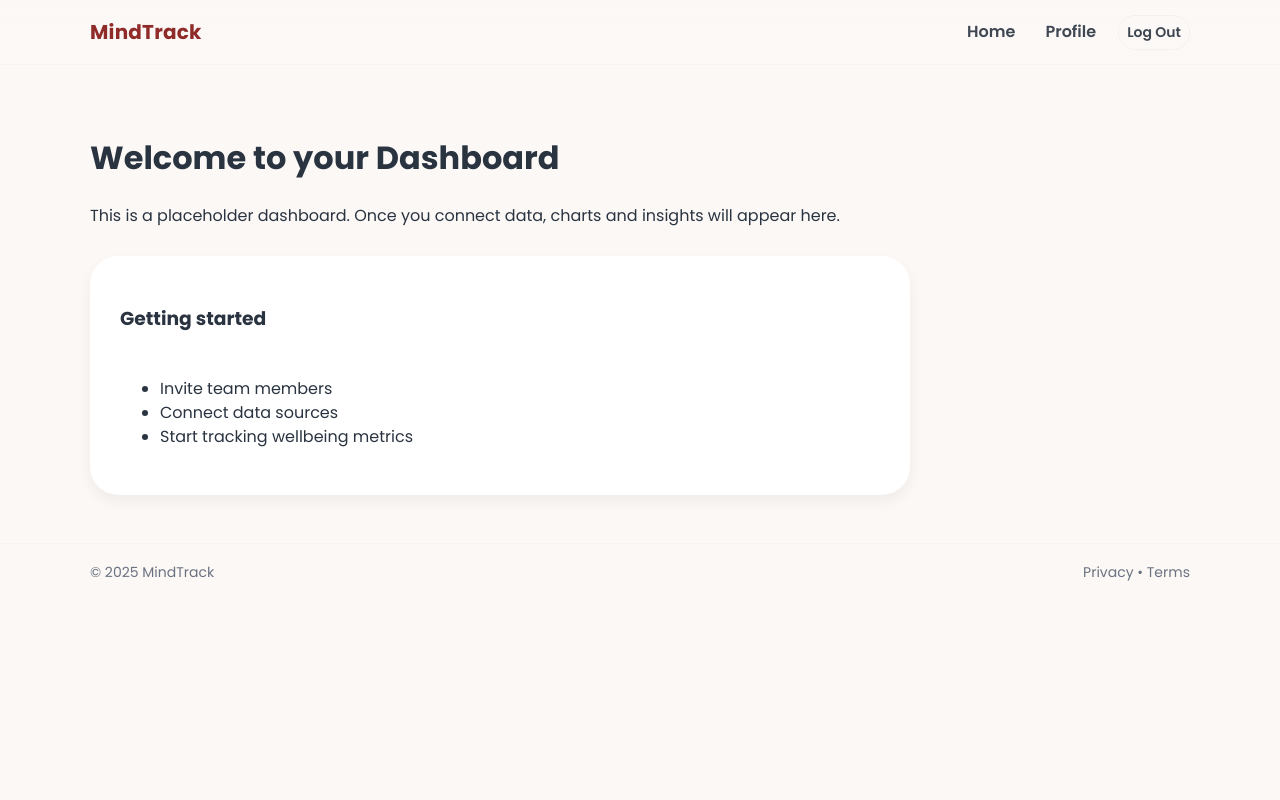
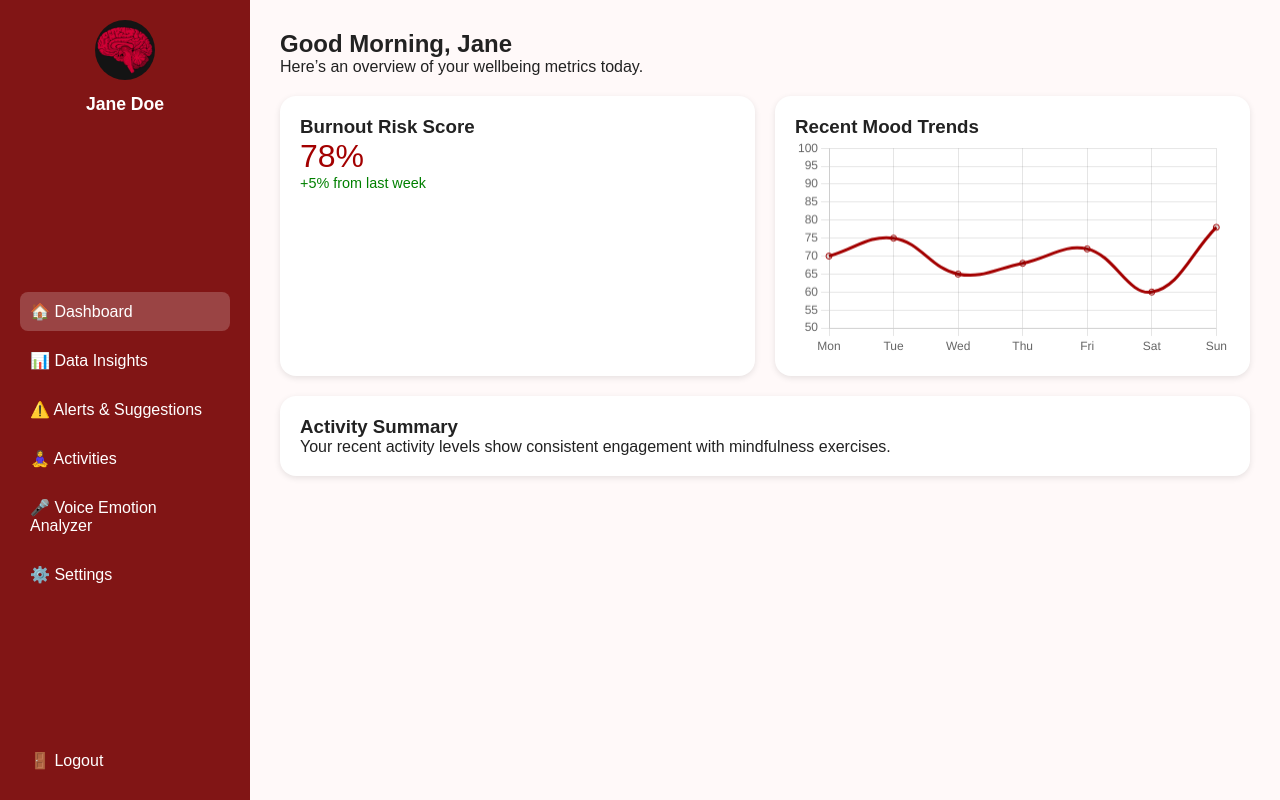
Before and after one commit to vib3withsimran/Mindtrack, a plain HTML site: page dashboard.html in a window 1280 px wide. Drawn offline with nearby package versions, Linux system fonts and the light colour scheme.

```diff
--- /dev/null
+++ b/dashboard.css
@@ -0,0 +1,207 @@
+* {
+  margin: 0;
+  padding: 0;
+  box-sizing: border-box;
+  font-family: "Poppins", sans-serif;
+}
+
+body {
+  background: #fdfdfd;
+  color: #222;
+  height: 100vh;
+  overflow: hidden;
+}
+
+.dashboard-container {
+  display: flex;
+  height: 100vh;
+}
+
+/* Sidebar */
+.sidebar {
+  background: #811515;
+  color: white;
+  width: 250px;
+  padding: 20px;
+  display: flex;
+  flex-direction: column;
+  justify-content: space-between;
+}
+
+.profile {
+  text-align: center;
+}
+
+.profile-pic {
+  width: 60px;
+  height: 60px;
+  border-radius: 50%;
+  margin-bottom: 10px;
+}
+
+.username {
+  font-size: 1.1rem;
+}
+
+.menu {
+  display: flex;
+  flex-direction: column;
+  gap: 10px;
+  margin-top: 30px;
+}
+
+.menu-item {
+  background: none;
+  border: none;
+  color: white;
+  text-align: left;
+  font-size: 1rem;
+  padding: 10px;
+  border-radius: 8px;
+  cursor: pointer;
+  transition: background 0.3s;
+}
+
+.menu-item:hover,
+.menu-item.active {
+  background: rgba(255, 255, 255, 0.2);
+}
+
+.logout {
+  background: none;
+  border: none;
+  color: white;
+  text-align: left;
+  cursor: pointer;
+  font-size: 1rem;
+  padding: 10px;
+  border-radius: 8px;
+  transition: background 0.3s;
+}
+
+.logout:hover {
+  background: rgba(255, 255, 255, 0.2);
+}
+
+/* Main Content */
+.content {
+  flex: 1;
+  overflow-y: auto;
+  padding: 30px;
+  background: #fff9f9;
+}
+
+.section {
+  display: none;
+  animation: fade 0.4s ease;
+}
+
+.section.active {
+  display: block;
+}
+
+@keyframes fade {
+  from { opacity: 0; transform: translateY(10px); }
+  to { opacity: 1; transform: translateY(0); }
+}
+
+/* Dashboard Cards */
+.cards {
+  display: grid;
+  grid-template-columns: repeat(auto-fit, minmax(250px, 1fr));
+  gap: 20px;
+  margin-top: 20px;
+}
+
+.card {
+  background: #fff;
+  padding: 20px;
+  border-radius: 16px;
+  box-shadow: 0 2px 6px rgba(0, 0, 0, 0.1);
+}
+
+.card.wide {
+  grid-column: span 2;
+}
+
+.score {
+  font-size: 2rem;
+  color: #a30000;
+}
+
+.change {
+  color: green;
+  font-size: 0.9rem;
+}
+
+/* Alerts */
+.alert-box {
+  background: #fff3f3;
+  border-left: 5px solid #a30000;
+  padding: 20px;
+  border-radius: 10px;
+  margin-top: 20px;
+}
+
+/* Activities */
+.activity-list {
+  margin-top: 20px;
+  list-style: none;
+}
+
+.activity-list li {
+  background: #fff;
+  padding: 10px;
+  margin-bottom: 10px;
+  border-radius: 10px;
+  box-shadow: 0 1px 4px rgba(0,0,0,0.1);
+}
+
+/* Voice Section */
+.voice-analyzer {
+  margin-top: 30px;
+  text-align: center;
+}
+
+.record-btn {
+  background: #a30000;
+  color: white;
+  border: none;
+  padding: 12px 25px;
+  border-radius: 25px;
+  cursor: pointer;
+  transition: background 0.3s;
+}
+
+.record-btn:hover {
+  background: #c60000;
+}
+
+.status {
+  margin-top: 10px;
+  font-style: italic;
+  color: #555;
+}
+
+/* Responsive */
+@media (max-width: 768px) {
+  .dashboard-container {
+    flex-direction: column;
+  }
+
+  .sidebar {
+    width: 100%;
+    flex-direction: row;
+    overflow-x: auto;
+  }
+
+  .menu {
+    flex-direction: row;
+    gap: 5px;
+    margin-top: 0;
+  }
+
+  .content {
+    padding: 15px;
+  }
+}
--- a/dashboard.html
+++ b/dashboard.html
@@ -1,50 +1,110 @@
-<!doctype html>
+<!DOCTYPE html>
 <html lang="en">
 <head>
-  <meta charset="utf-8" />
-  <meta name="viewport" content="width=device-width,initial-scale=1" />
-  <title>MindTrack — Dashboard</title>
-  <link rel="icon" href="logo.webp">
-
-  <link href="https://fonts.googleapis.com/css2?family=Poppins:wght@300;400;600;700;800&display=swap" rel="stylesheet">
-  <link rel="stylesheet" href="style.css">
+  <meta charset="UTF-8" />
+  <meta name="viewport" content="width=device-width, initial-scale=1.0" />
+  <title>MindTrack Dashboard</title>
+  <link rel="stylesheet" href="dashboard.css" />
 </head>
 <body>
-  <header class="site-header">
-    <div class="container header-inner">
-      <div class="brand">MindTrack</div>
-      <nav class="nav">
-        <a href="index.html" class="nav-link">Home</a>
-        <a href="#" class="nav-link">Profile</a>
-        <a href="#" class="btn btn-ghost">Log Out</a>
+  <div class="dashboard-container">
+    <!-- Sidebar -->
+    <aside class="sidebar">
+      <div class="profile">
+        <img src="logo.webp" alt="Profile" class="profile-pic" />
+        <h3 class="username">Jane Doe</h3>
+      </div>
+
+      <nav class="menu">
+        <button class="menu-item active" data-section="dashboard">🏠 Dashboard</button>
+        <button class="menu-item" data-section="insights">📊 Data Insights</button>
+        <button class="menu-item" data-section="alerts">⚠️ Alerts & Suggestions</button>
+        <button class="menu-item" data-section="activities">🧘‍♀️ Activities</button>
+        <button class="menu-item" data-section="voice">🎤 Voice Emotion Analyzer</button>
+        <button class="menu-item" data-section="settings">⚙️ Settings</button>
       </nav>
-    </div>
-  </header>
 
-  <main class="container" style="padding:48px 0;">
-    <h1>Welcome to your Dashboard</h1>
-    <p class="muted">This is a placeholder dashboard. Once you connect data, charts and insights will appear here.</p>
+      <button class="logout">🚪 Logout</button>
+    </aside>
 
-    <!-- minimal content so you can expand later -->
-    <div style="margin-top:28px;">
-      <div class="feature-card" style="max-width:820px;">
-        <h3>Getting started</h3>
-        <ul>
-          <li>Invite team members</li>
-          <li>Connect data sources</li>
-          <li>Start tracking wellbeing metrics</li>
+    <!-- Main Content -->
+    <main class="content">
+      <!-- Dashboard Section -->
+      <section id="dashboard" class="section active">
+        <h2>Good Morning, Jane</h2>
+        <p>Here’s an overview of your wellbeing metrics today.</p>
+
+        <div class="cards">
+          <div class="card">
+            <h3>Burnout Risk Score</h3>
+            <p class="score">78%</p>
+            <p class="change">+5% from last week</p>
+          </div>
+
+          <div class="card">
+            <h3>Recent Mood Trends</h3>
+            <canvas id="moodChart"></canvas>
+          </div>
+
+          <div class="card wide">
+            <h3>Activity Summary</h3>
+            <p>Your recent activity levels show consistent engagement with mindfulness exercises.</p>
+          </div>
+        </div>
+      </section>
+
+      <!-- Data Insights -->
+      <section id="insights" class="section">
+        <h2>Data Insights</h2>
+        <p>Visualize your progress and mental wellness trends over time.</p>
+        <div class="placeholder">📈 Insights Chart Coming Soon...</div>
+      </section>
+
+      <!-- Alerts & Suggestions -->
+      <section id="alerts" class="section">
+        <h2>Alerts & Suggestions</h2>
+        <div class="alert-box">
+          <h4>Burnout Risk Detected</h4>
+          <p>Triggers: Prolonged screen time and reduced sleep quality.</p>
+          <ul>
+            <li>🕒 Take short breaks every hour</li>
+            <li>🧘 Try a 5-minute meditation</li>
+            <li>📔 Journal your daily reflections</li>
+            <li>🌙 Improve sleep hygiene</li>
+          </ul>
+        </div>
+      </section>
+
+      <!-- Activities -->
+      <section id="activities" class="section">
+        <h2>Activities</h2>
+        <p>Track your daily wellness habits and emotional check-ins.</p>
+        <ul class="activity-list">
+          <li>😊 Mood Tracking — Morning Check-in</li>
+          <li>🏃 Exercise — 30 mins Walk</li>
+          <li>💭 Reflection — Evening Journal</li>
         </ul>
-      </div>
-    </div>
-  </main>
+      </section>
 
-  <footer class="site-footer">
-    <div class="container footer-inner">
-      <div>© <span id="year"></span> MindTrack</div>
-      <div class="footer-links">Privacy • Terms</div>
-    </div>
-  </footer>
+      <!-- Voice Emotion Analyzer -->
+      <section id="voice" class="section">
+        <h2>Voice Emotion Analyzer</h2>
+        <p>Record your voice to analyze emotional patterns and stress indicators.</p>
+        <div class="voice-analyzer">
+          <button class="record-btn">🎙 Start Recording</button>
+          <p class="status">Status: Idle</p>
+        </div>
+      </section>
 
-  <script src="script.js"></script>
+      <!-- Settings -->
+      <section id="settings" class="section">
+        <h2>Settings</h2>
+        <p>Manage your profile, privacy, and notification preferences.</p>
+      </section>
+    </main>
+  </div>
+
+  <script src="https://cdn.jsdelivr.net/npm/chart.js"></script>
+  <script src="dashboard.js"></script>
 </body>
 </html>
--- /dev/null
+++ b/dashboard.js
@@ -0,0 +1,55 @@
+// Handle section switching
+const menuItems = document.querySelectorAll(".menu-item");
+const sections = document.querySelectorAll(".section");
+
+menuItems.forEach(item => {
+  item.addEventListener("click", () => {
+    menuItems.forEach(btn => btn.classList.remove("active"));
+    item.classList.add("active");
+
+    const target = item.getAttribute("data-section");
+    sections.forEach(sec => sec.classList.remove("active"));
+    document.getElementById(target).classList.add("active");
+  });
+});
+
+// Simple mood trend chart
+const ctx = document.getElementById("moodChart");
+if (ctx) {
+  new Chart(ctx, {
+    type: "line",
+    data: {
+      labels: ["Mon", "Tue", "Wed", "Thu", "Fri", "Sat", "Sun"],
+      datasets: [{
+        label: "Mood Score",
+        data: [70, 75, 65, 68, 72, 60, 78],
+        borderColor: "#a30000",
+        tension: 0.4,
+        fill: false
+      }]
+    },
+    options: {
+      responsive: true,
+      plugins: { legend: { display: false } },
+      scales: { y: { min: 50, max: 100 } }
+    }
+  });
+}
+
+// Voice Analyzer Button (placeholder)
+const recordBtn = document.querySelector(".record-btn");
+const statusText = document.querySelector(".status");
+
+if (recordBtn) {
+  recordBtn.addEventListener("click", () => {
+    statusText.textContent = "Status: Listening...";
+    recordBtn.textContent = "🔴 Recording...";
+    recordBtn.disabled = true;
+
+    setTimeout(() => {
+      statusText.textContent = "Status: Analysis Complete — Detected Calm Tone 😌";
+      recordBtn.textContent = "🎙 Start Recording";
+      recordBtn.disabled = false;
+    }, 3000);
+  });
+}
```
